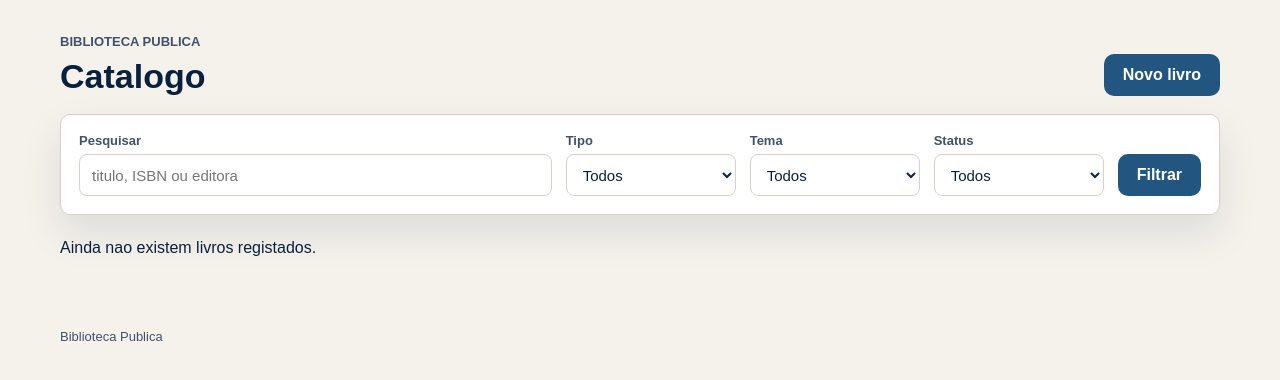
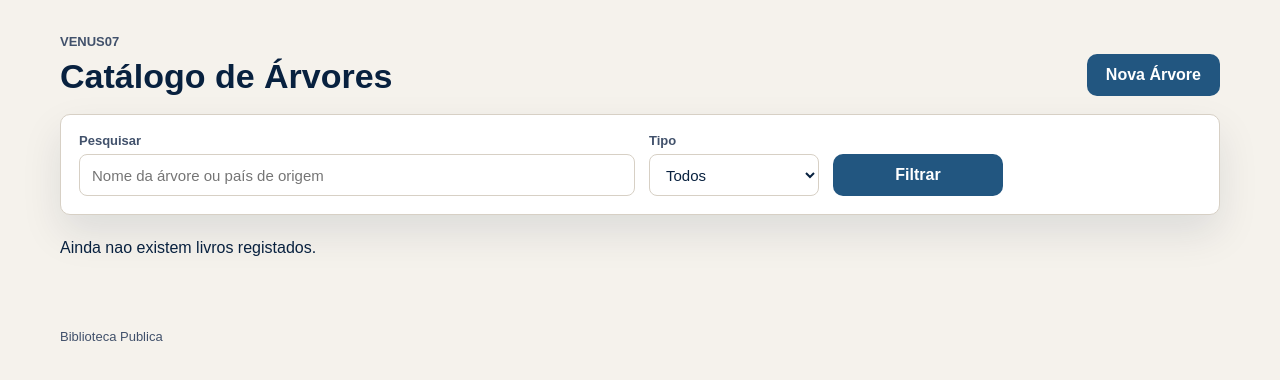
Before and after one commit to Luis-AFO-Gomes/GSI25_P2_biblioteca, a Django app: template biblioteca/livros/templates/livros/livros.html in a window 1280 px wide. Shown: the part 77-457 px from the top of the page. Run offline with Django 5.2, Linux system fonts and the light colour scheme; the template is opened without the code that fills it, so the values that code supplies are empty.

Commit message:
Adaptação da página de catálogo para árvores

```diff
--- a/biblioteca/livros/templates/livros/livros.html
+++ b/biblioteca/livros/templates/livros/livros.html
@@ -1,39 +1,48 @@
 {% extends 'livros/master.html' %}
-{% block title %}Biblioteca Publica{% endblock %}
+
+{% block title %}
+Catálogo de Árvores
+{% endblock %}
+
 {% block content %}
+
 <section class="page-title page-title-actions">
+
     <div>
-      <p class="eyebrow">Biblioteca Publica</p>
-      <h1>Catalogo</h1>
+        <p class="eyebrow">Venus07</p>
+        <h1>Catálogo de Árvores</h1>
     </div>
-    <a class="button button-primary" href="{% url 'livros:criar_livro' %}">Novo livro</a>
+
+    <a class="button button-primary"
+       href="{% url 'livros:criar_arvore' %}">
+       Nova Árvore
+    </a>
+
 </section>
 
-  <section class="catalog-tools" aria-label="Pesquisar e filtrar livros">
+<section class="catalog-tools">
+
     <label class="search-box">
         <span>Pesquisar</span>
-      <input type="search" name="q" placeholder="titulo, ISBN ou editora">
+        <input
+            type="search"
+            name="q"
+            placeholder="Nome da árvore ou país de origem">
     </label>
+
     <label>
         <span>Tipo</span>
         <select name="tipo">
             <option value="">Todos</option>
         </select>
     </label>
-    <label>
-      <span>Tema</span>
-      <select name="tema">
-        <option value="">Todos</option>
-      </select>
-    </label>
-    <label>
-      <span>Status</span>
-      <select name="status">
-        <option value="">Todos</option>
-      </select>
-    </label>
-    <button class="button" type="button">Filtrar</button>
+
+    <button class="button" type="button">
+        Filtrar
+    </button>
+
 </section>
 
-  {% include 'livros/_book_grid.html' with grid_label='Catalogo de livros' %}
+{% include 'livros/_book_grid.html' with grid_label='Catálogo de Árvores' %}
+
 {% endblock %}
```
Lines whose indentation alone changed are shown as unchanged.
